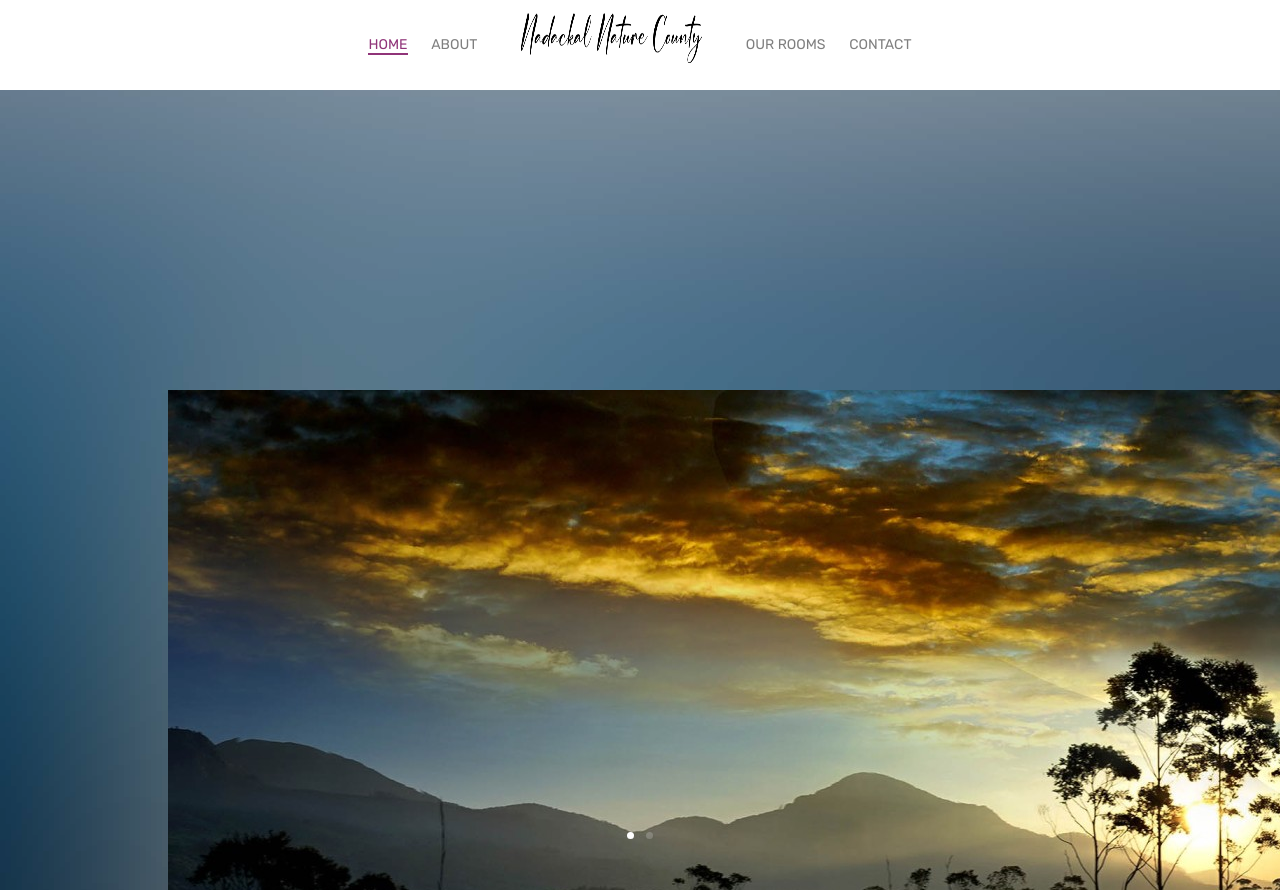
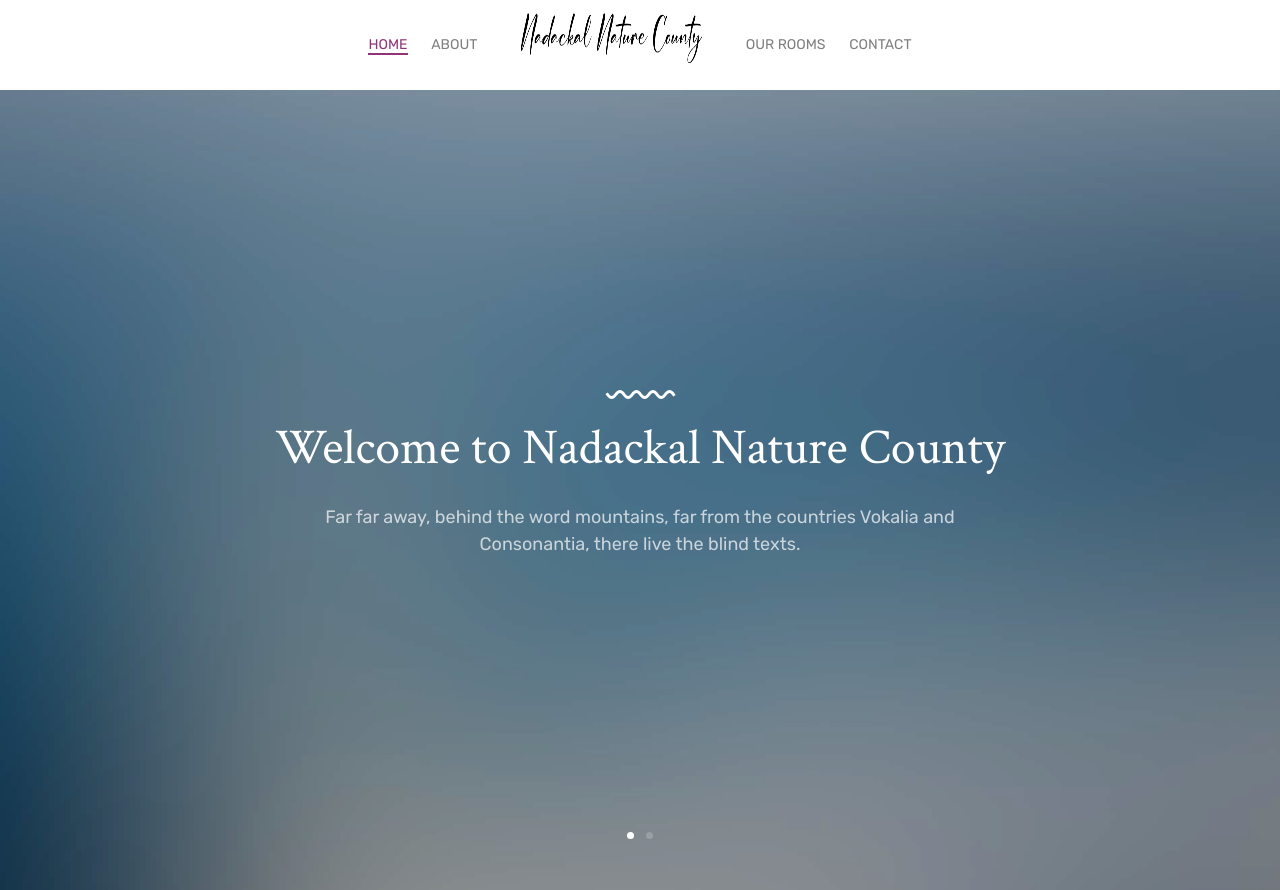
Before and after one commit to ebinsanty/nadackalnaturecounty, a website: page index.html in a window 1280 px wide. Shown: the top 890 px of the page. Drawn offline with Linux system fonts and the light colour scheme; files whose address does not match are found by name.

Commit message:
Update index.html

```diff
--- a/index.html
+++ b/index.html
@@ -63,7 +63,7 @@
             <div class="row">
               <div class="col-md-10 col-md-offset-1">
                 <div class="probootstrap-slider-text text-center">
-                  <p><img src="img/nature2.jpg" class="seperator probootstrap-animate" alt="Free HTML5 Bootstrap Template"></p>
+                  <p><img src="img/curve_white.svg" class="seperator probootstrap-animate" alt="Free HTML5 Bootstrap Template"></p>
                   <h1 class="probootstrap-heading probootstrap-animate">Welcome to Nadackal Nature County</h1>
                   <div class="probootstrap-animate probootstrap-sub-wrap">Far far away, behind the word mountains, far from the countries Vokalia and Consonantia, there live the blind texts.</div>
                 </div>
@@ -76,7 +76,7 @@
             <div class="row">
               <div class="col-md-10 col-md-offset-1">
                 <div class="probootstrap-slider-text text-center">
-                  <p><img src="img/nature3.jpg" class="seperator probootstrap-animate" alt="Free HTML5 Bootstrap Template"></p>
+                  <p><img src="img/curve_white.svg" class="seperator probootstrap-animate" alt="Free HTML5 Bootstrap Template"></p>
                   <h1 class="probootstrap-heading probootstrap-animate">Enjoy Luxury Experience</h1>
                   <div class="probootstrap-animate probootstrap-sub-wrap">Far far away, behind the word mountains, far from the countries Vokalia and Consonantia, there live the blind texts.</div>
                 </div>
```
